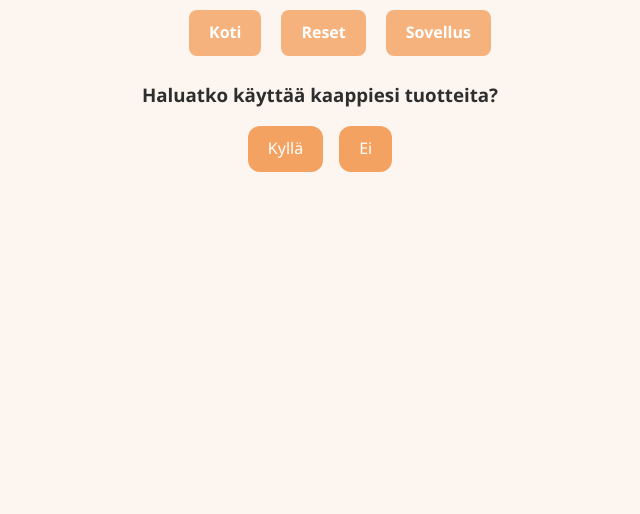
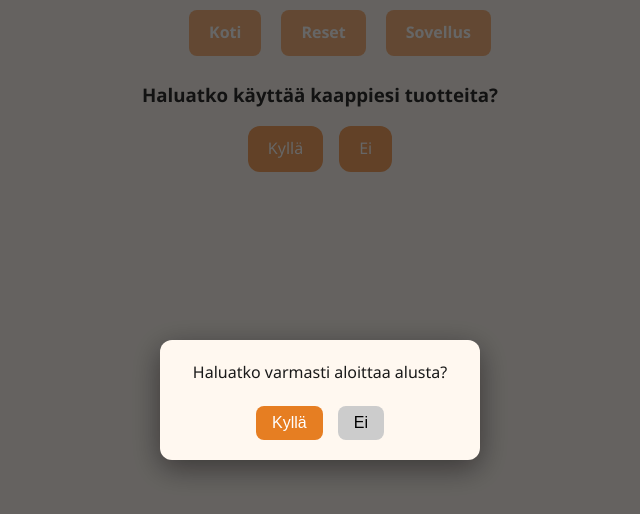
Before and after one commit to JuusoHuu/juusohuu.github.io, a plain HTML site: page app.html in a window 1280 px wide. Both pictures are taken after a click on the link "Reset". Shown: the whole page, without its empty margins (320-960 px from the left). Drawn offline with Linux system fonts and the light colour scheme.

Commit message:
Add files via upload

```diff
--- a/app.html
+++ b/app.html
@@ -17,7 +17,7 @@
                 <nav class="appNav" id="navMenu">
                     <ul>
                         <li><a href="index.html">Koti</a></li>
-                        <li><a href="#" onclick="location.reload()">Reset</a></li>
+                        <li><a href="#" onclick="avaaResetVahvistus(event)">Reset</a></li>
                         <li><a href="app.html">Sovellus</a></li>
                     </ul>
                 </nav>
@@ -68,11 +68,23 @@
                 </div>
 
                 <button id="haku" class="hidden">Hae reseptejä</button>
+                <div id="loading-message" class="hidden">Etsitään reseptejä...</div>
 
                 <div id="vastaus" class="hidden"></div>
 
             </main>
             <script src="env.js"></script>
             <script src="script.js"></script>
+
+            <div id="resetModal" class="modal hidden">
+                <div class="modal-content">
+                    <p>Haluatko varmasti aloittaa alusta?</p>
+                    <div class="modal-buttons">
+                        <button id="vahvistaReset" class="yes">Kyllä</button>
+                        <button id="peruutaReset" class="no">Ei</button>
+                    </div>
+                </div>
+            </div>
+
         </body>
     </html>
--- a/script.js
+++ b/script.js
@@ -64,8 +64,10 @@ document.addEventListener("DOMContentLoaded", () => {
   paivitaSliderVari();
 });
 
-  //kun käyttäjä painaa "haku" nappia tulee resepti kysely
+  //kun käyttäjä painaa "haku" nappia tulee reseptikysely
   document.getElementById("haku").addEventListener("click", async () => {
+    const loadingMessage = document.getElementById("loading-message");
+    loadingMessage.classList.remove("hidden");
 
     //tarkistetaan käyttääkö käyttäjä kaappien sisältöä
     const kaappiValinta = document.querySelector('input[name="jaakaappiSisalto"]:checked')?.value;
@@ -131,7 +133,7 @@ document.addEventListener("DOMContentLoaded", () => {
         button.addEventListener("click", (e) => {
           const valinta = e.target.getAttribute("data-valinta");
           console.log("Käyttäjä valitsi reseptin:", valinta);
-          document.getElementById("valittuResepti").innerHTML = `<em>Haetaan reseptiä...</em>`;
+          document.getElementById("valittuResepti").innerHTML = `<em id="loading-message">Haetaan reseptiä...</em>`;
           haeTarkempiResepti(valinta);
         });
       });
@@ -139,6 +141,10 @@ document.addEventListener("DOMContentLoaded", () => {
     } catch (e) {
       //jos tapahtuu virhe tuodaan error viesti consoleen
       console.error("Virhe haettaessa reseptejä:", e.message);
+    }
+      finally {
+        //varmistaa että lataus viesti piilotetaan
+        loadingMessage.classList.add("hidden");
     }
   });
 
@@ -186,3 +192,32 @@ document.addEventListener("DOMContentLoaded", () => {
       heroContent.style.display = "block";
     }
   }
+
+  //odotetaan htmllän lataamista
+  document.addEventListener("DOMContentLoaded", () => {
+    //funktio näyttää reset varmistuksen ja estää linkin oletustoiminnon
+    function avaaResetVahvistus(event) {
+      event.preventDefault();
+      document.getElementById("resetModal").classList.remove("hidden");
+    }
+
+    //kun käyttäjä klikkaa "Kyllä" ladataan sivu uudelleen
+    document.getElementById("vahvistaReset").addEventListener("click", () => {
+      location.reload();
+    });
+
+    //kun käyttäjä klikkaa "Ei" piilotetaan modal
+    document.getElementById("peruutaReset").addEventListener("click", () => {
+      document.getElementById("resetModal").classList.add("hidden");
+    });
+
+    //jos käyttäjä klikkaa popupin taustaa katoaa myös
+    document.getElementById("resetModal").addEventListener("click", function (e) {
+      if (e.target === this) {
+        this.classList.add("hidden");
+      }
+    });
+
+    //tehdään reset funktiosta globaali jotta sitä voidaan kutsua htmllän onclickinä
+    window.avaaResetVahvistus = avaaResetVahvistus;
+  });
--- a/style.css
+++ b/style.css
@@ -652,3 +652,73 @@ color: white;
     width: 100%;
   }
 }
+
+/*lataus viestiä varten animaatio*/
+#loading-message {
+  margin-top: 10px;
+  font-weight: bold;
+  animation: blink 1s infinite;
+}
+
+@keyframes blink {
+  0% { opacity: 1; }
+  50% { opacity: 0.3; }
+  100% { opacity: 1; }
+}
+
+/*popuppia varten että haluaako käyttäjä varmasti resetata*/
+.modal {
+  position: fixed;
+  top: 0;
+  left: 0;
+  width: 100vw;
+  height: 100vh;
+  background: rgba(0, 0, 0, 0.6);
+  display: flex;
+  justify-content: center;
+  align-items: center;
+  z-index: 1000;
+}
+
+.modal-content {
+  background: #fff8f0;
+  padding: 20px 30px;
+  border-radius: 12px;
+  text-align: center;
+  box-shadow: 0 8px 30px rgba(0, 0, 0, 0.45);
+  max-width: 320px;
+  width: 90%;
+  margin: auto;
+  position: relative;
+  animation: fadeIn 0.2s ease-out;
+}
+
+@keyframes fadeIn {
+  from { opacity: 0; transform: scale(0.95); }
+  to { opacity: 1; transform: scale(1); }
+}
+
+.modal-buttons {
+  margin-top: 20px;
+  display: flex;
+  justify-content: center;
+  gap: 15px;
+}
+
+.modal-buttons .yes {
+  background-color: #e67e22;
+  color: white;
+  border: none;
+  padding: 8px 16px;
+  border-radius: 8px;
+  cursor: pointer;
+}
+
+.modal-buttons .no {
+  background-color: #ccc;
+  color: black;
+  border: none;
+  padding: 8px 16px;
+  border-radius: 8px;
+  cursor: pointer;
+}
```
Also changed, not shown: index.html (+1 -1 lines).
